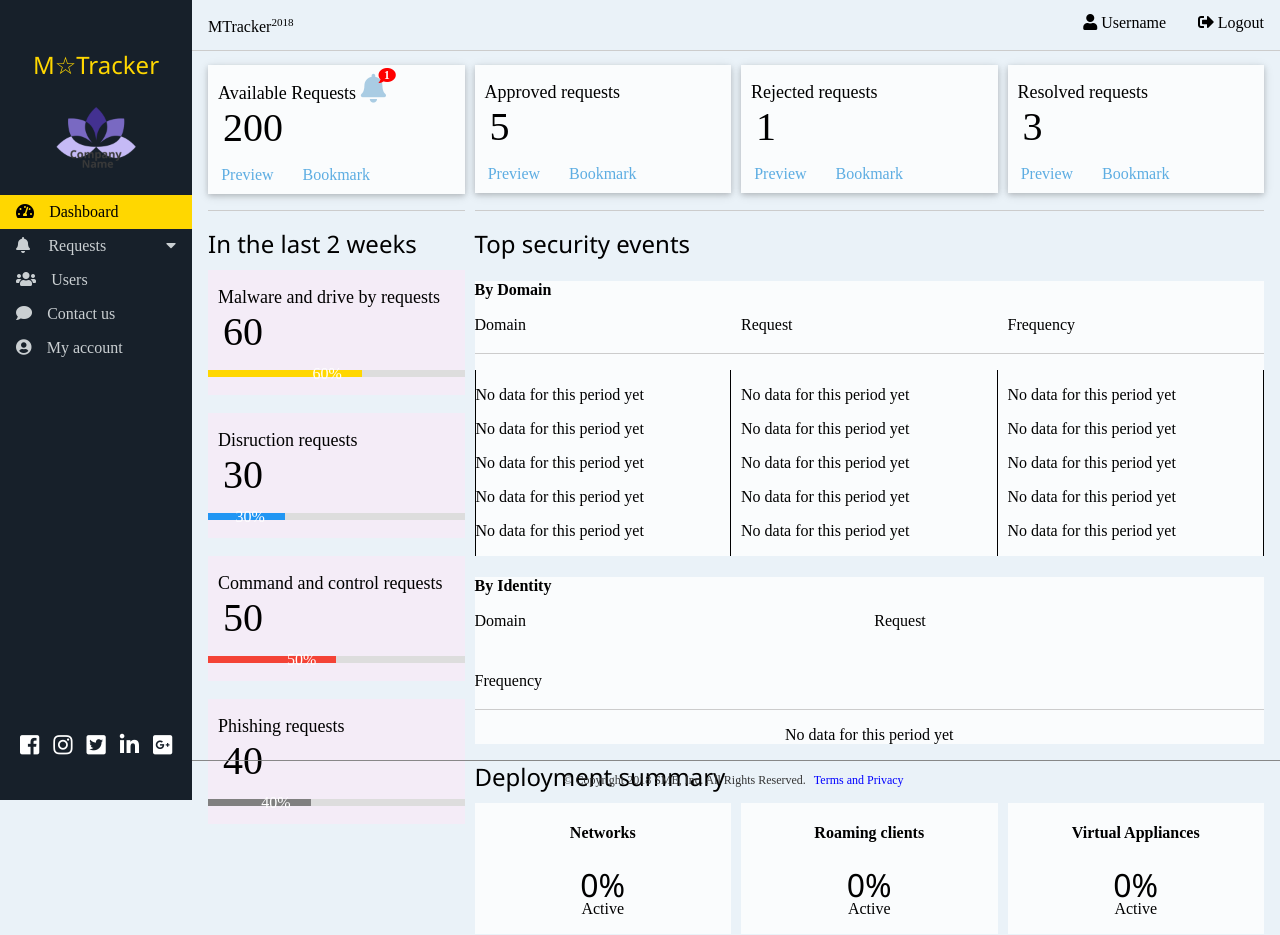
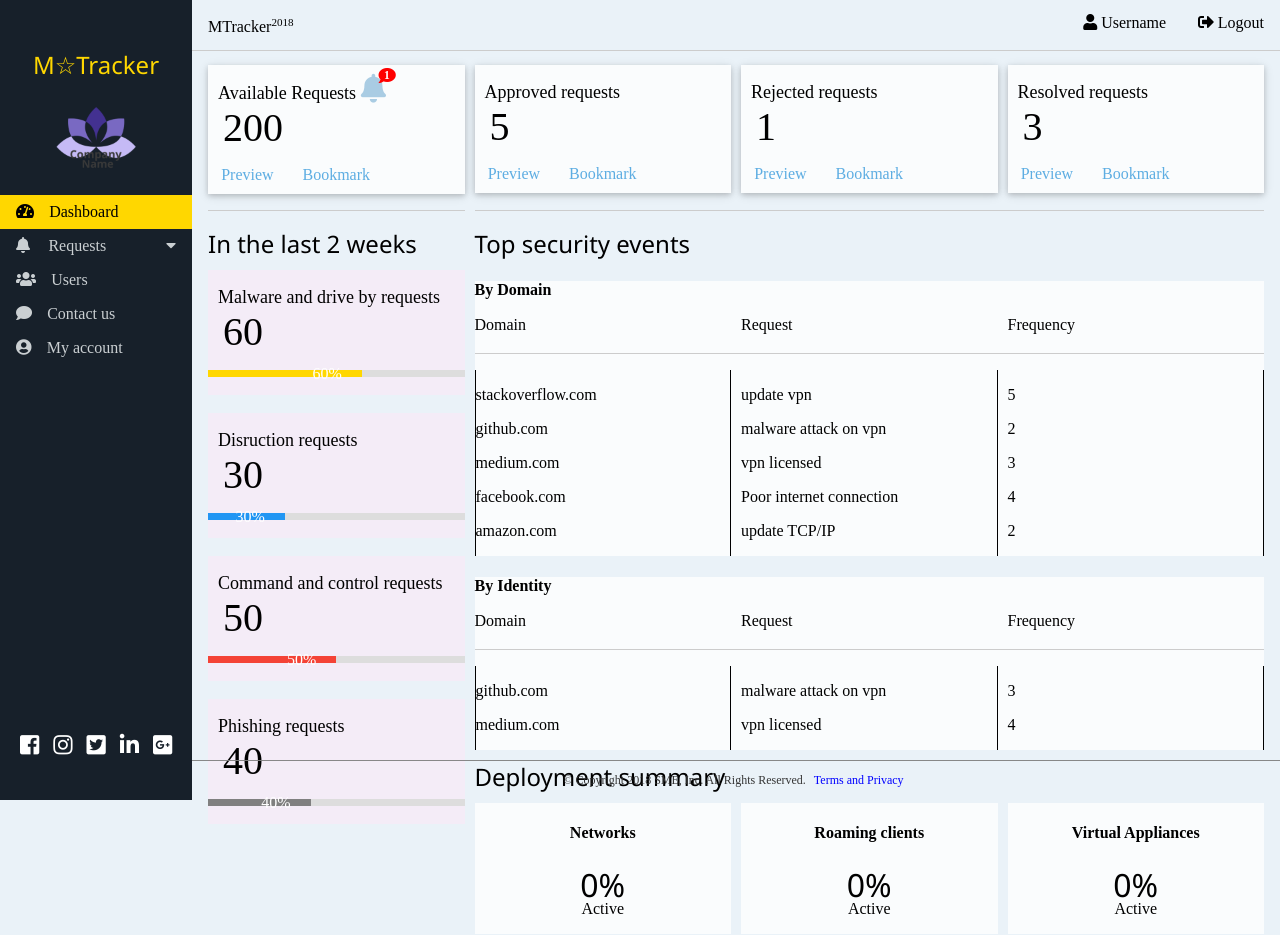
Before and after one commit to ampg99/maintenance-tracker-appp, a Python web app: template UI/templates/mains/admin.html in a window 1280 px wide. Run offline with Jinja, Linux system fonts and the light colour scheme; the template is opened without the code that fills it, so the values that code supplies are empty; some libraries are stand-ins or nearby versions.

Commit message:
Update admin.html

```diff
--- a/UI/templates/mains/admin.html
+++ b/UI/templates/mains/admin.html
@@ -142,37 +142,50 @@
                             <hr style="margin-top: 0.2em;">
                             <div class="grid-3">
                                 <div style="border-right: 1px solid; border-left:1px solid;">
-                                    <p>No data for this period yet</p>
-                                    <p>No data for this period yet</p>
-                                    <p>No data for this period yet</p>
-                                    <p>No data for this period yet</p>
-                                    <p>No data for this period yet</p>
+                                    <p>stackoverflow.com</p>
+                                    <p>github.com</p>
+                                    <p>medium.com</p>
+                                    <p>facebook.com</p>
+                                    <p>amazon.com</p>
                                 </div>
                                 <div style="border-right: 1px solid;">
-                                    <p>No data for this period yet</p>
-                                    <p>No data for this period yet</p>
-                                    <p>No data for this period yet</p>
-                                    <p>No data for this period yet</p>
-                                    <p>No data for this period yet</p>
+                                    <p>update vpn</p>
+                                    <p>malware attack on vpn</p>
+                                    <p>vpn licensed</p>
+                                    <p>Poor internet connection</p>
+                                    <p>update TCP/IP</p>
                                 </div>
                                 <div style="border-right: 1px solid;">
-                                    <p>No data for this period yet</p>
-                                    <p>No data for this period yet</p>
-                                    <p>No data for this period yet</p>
-                                    <p>No data for this period yet</p>
-                                    <p>No data for this period yet</p>
+                                    <p>5</p>
+                                    <p>2</p>
+                                    <p>3</p>
+                                    <p>4</p>
+                                    <p>2</p>
                                 </div>
                             </div>
                         </div>
                         <div class="events">
                             <h4>By Identity</h4>
-                            <div class="grid-2 top">
+                            <div class="grid-3 top">
                                 <p>Domain</p>
                                 <p>Request</p>
                                 <p>Frequency</p>
                             </div>
                             <hr style="margin-top: 0.2em;">
-                            <p style="text-align:center;">No data for this period yet</p>
+                            <div class="grid-3">
+                                <div style="border-right: 1px solid; border-left:1px solid;">
+                                    <p>github.com</p>
+                                    <p>medium.com</p>
+                                </div>
+                                <div style="border-right: 1px solid;">
+                                    <p>malware attack on vpn</p>
+                                    <p>vpn licensed</p>
+                                </div>
+                                <div style="border-right: 1px solid;">
+                                    <p>3</p>
+                                    <p>4</p>
+                                </div>
+                            </div>
                         </div>
                         <div class="new-container">
                             <h2>Deployment summary</h2>
```
